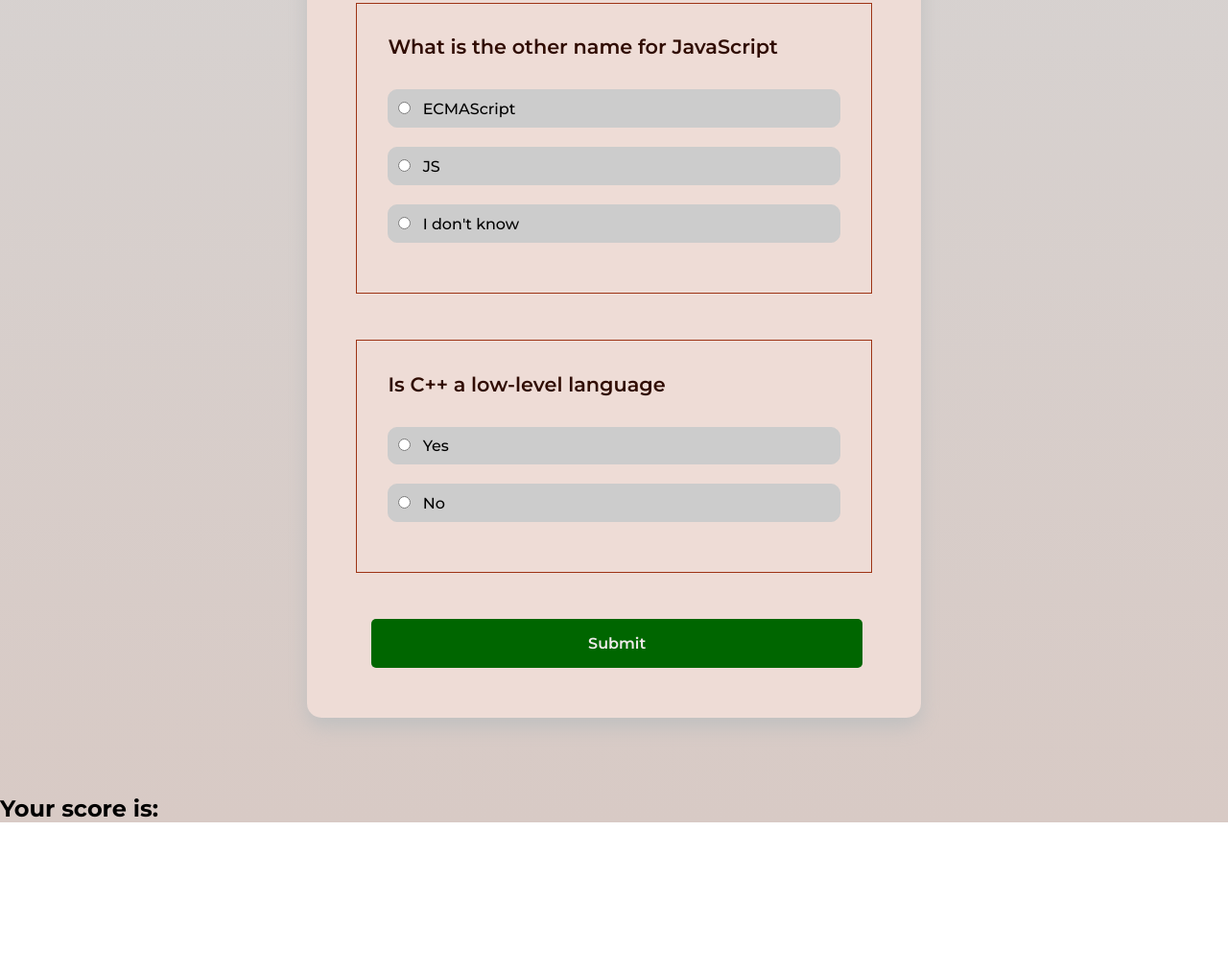
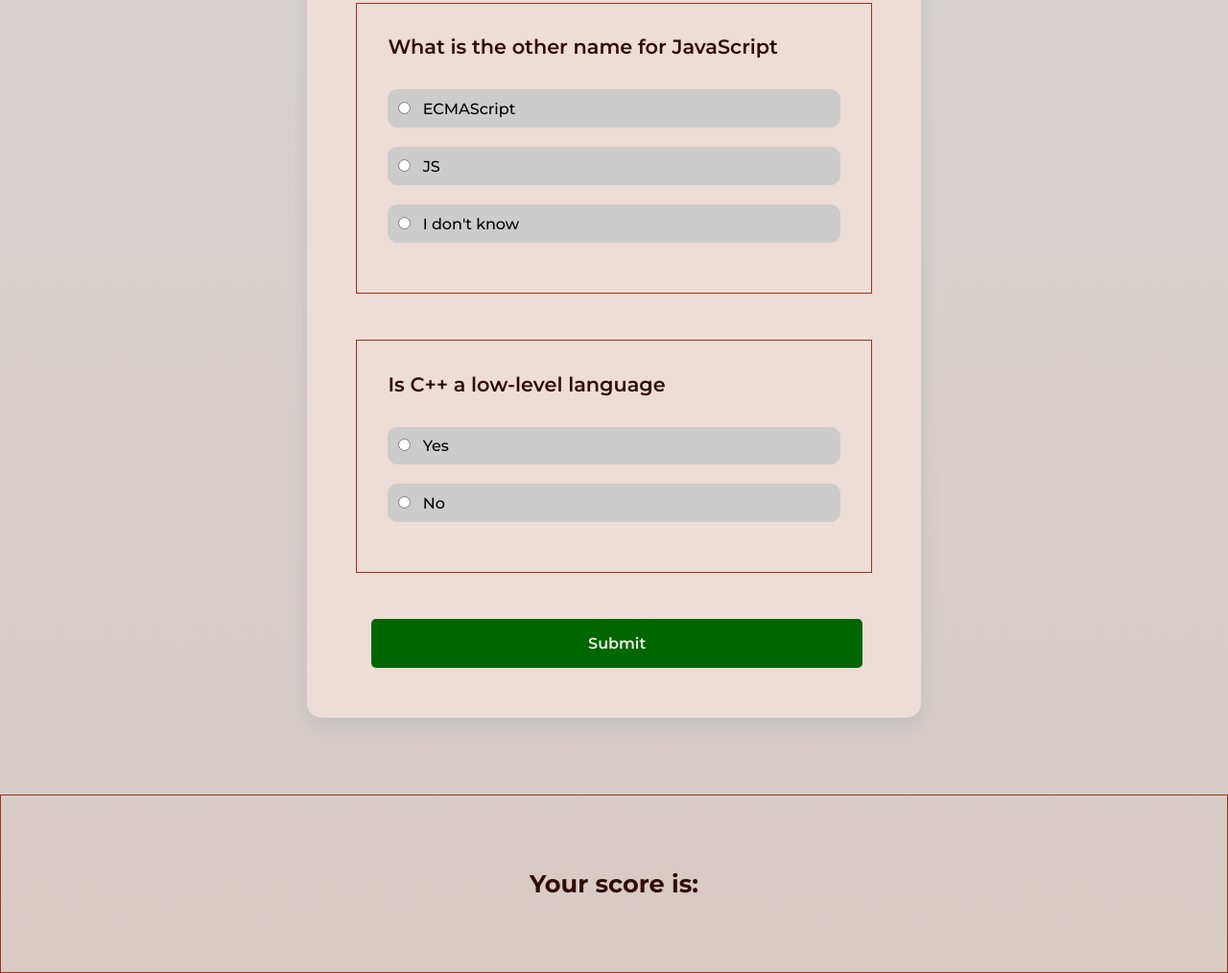
Before and after one commit to qurriahSam/quizBoard, a plain HTML site: page index.html in a window 1280 px wide. Shown: the part 532-1546 px from the top of the page at 96% size. Before the commit the page ends 1389 px from the top, so only its background shows below. Drawn offline with Linux system fonts and the light colour scheme.

Commit message:
style: add color,font weight & size to results div

```diff
--- a/css/style.css
+++ b/css/style.css
@@ -98,3 +98,24 @@ form span label:hover {
 .submit:hover {
   background-color: rgb(0, 124, 0);
 }
+
+.results {
+  border: 1px solid var(--bs-border);
+  margin-top: 6vh;
+  padding: 6%;
+  display: flex;
+  align-items: center;
+  flex-direction: column;
+}
+
+.results h2 {
+  color: var(--bs-text);
+  font-weight: 700;
+  font-size: 1.6em;
+}
+
+.results p {
+  color: var(--bs-text);
+  font-size: 3em;
+  font-weight: 500;
+}
```
